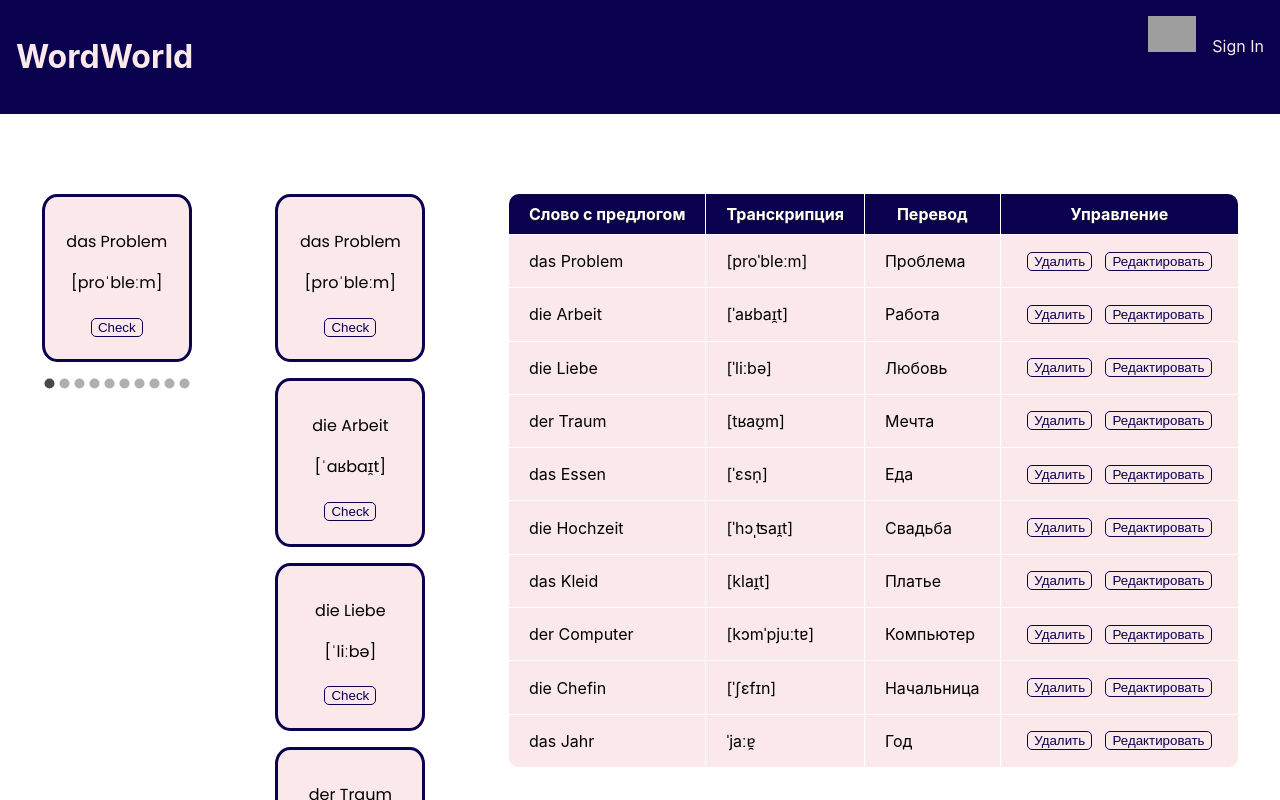
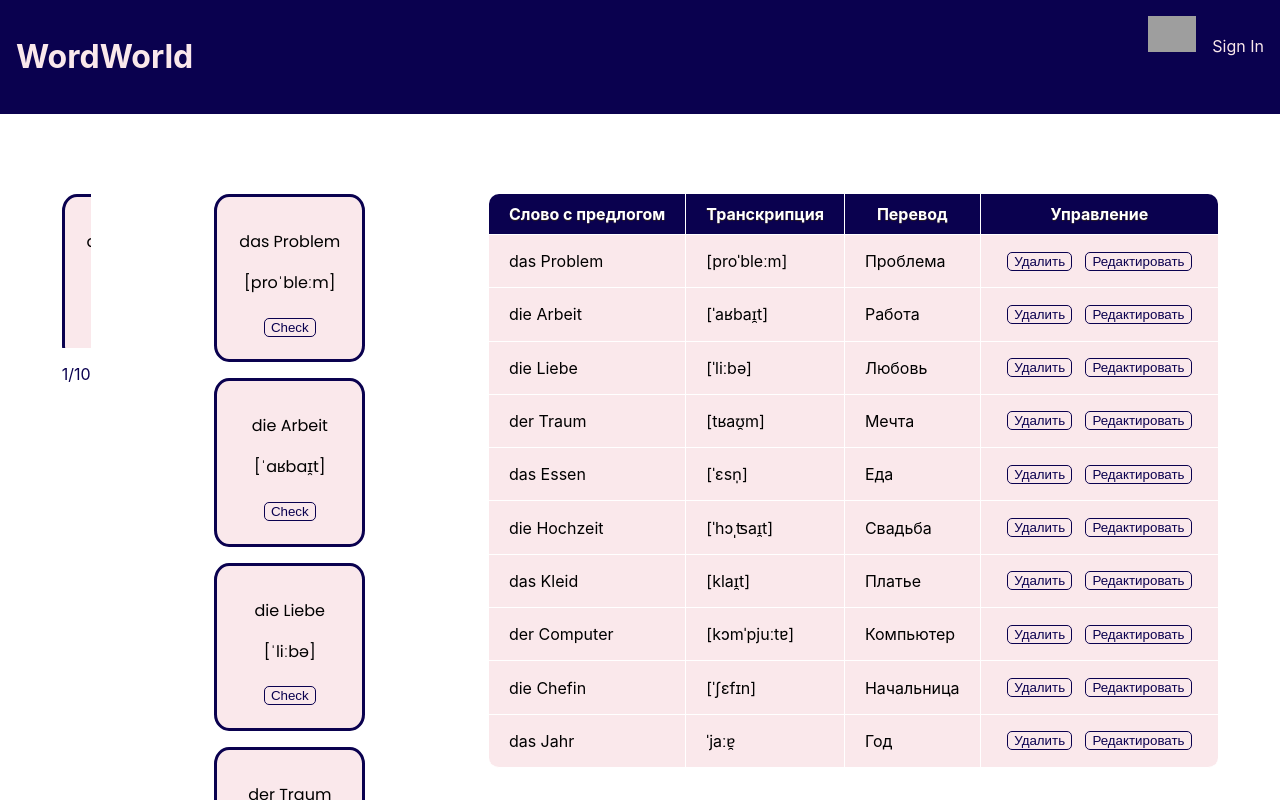
Before and after one commit to katbeg/words-app, a React (Create React App) app: page / in a window 1280 px wide. Shown: the top 800 px of the page. Built offline with nearby package versions, Linux system fonts and the light colour scheme; grey boxes are pictures that could not be loaded.

Commit message:
made loader, carousel with material ui

```diff
--- a/package.json
+++ b/package.json
@@ -13,6 +13,7 @@
     "react-dom": "^17.0.2",
     "react-material-ui-carousel": "^2.3.1",
     "react-multi-carousel": "^2.6.5",
+    "react-router-dom": "^5.3.0",
     "react-scripts": "4.0.3",
     "react-slick": "^0.28.1",
     "react-table": "^7.7.0",
--- a/src/App.js
+++ b/src/App.js
@@ -1,10 +1,15 @@
-import React from 'react';
+import React, { useEffect, useState } from 'react';
+import {  BrowserRouter,
+          Switch,
+          Route,
+          Link } from 'react-router-dom';
 import Card from './components/card.jsx';
 import './components/styles/card.scss';
 import './components/styles/variables.scss';
 import Header from './components/header.jsx';
 import Table from './components/table.jsx';
 import CardSlider from './components/Slider.jsx';
+import Loader from './components/loader.jsx';
 
 const words = [
   {preposition: 'das',
@@ -50,10 +55,20 @@ const words = [
 ];
 
 function App() {
+  const [isLoading, setLoading] = useState(true);
+
+  useEffect(() => {
+    //запрос на сервер, после запроса setLoading меняется
+    setLoading(false);
+  },[]);
+
   return (
     <div className="App">
       <Header></Header>
       <main className='app-main'>
+        {isLoading?
+        <Loader/>:
+        <>
         <div>
           <CardSlider words={words}/>
         </div>
@@ -66,8 +81,10 @@ function App() {
         }
         </div>
         <Table words={words}></Table>
+        </>
+        }
+
       </main>
-
       <footer></footer>
     </div>
   );
--- a/src/components/Slider.jsx
+++ b/src/components/Slider.jsx
@@ -1,12 +1,29 @@
-import React from 'react';
+import React, { Fragment, useState } from 'react';
 import Carousel from 'react-material-ui-carousel'
 import Card from './card';
+import './styles/slider.scss';
 
 export default function CardSlider(props)
 {
+    const [cardIndex, setCardIndex] = useState(1);
+    const nextIndex = (next, active) => {
+        setCardIndex(next+1);
+    }
+    const prevIndex = (prev, active) => {
+        if(active === 0){
+            setCardIndex(props.words.length);
+        }else{
+            setCardIndex(active);
+
+        }
+    }
     return (
+        <Fragment className='slider'>
             <Carousel
                 autoPlay={false}
+                next={(next,active)=>nextIndex(next,active)}
+                prev={(prev,active)=>prevIndex(prev,active)}
+                indicators={false}
             >
                 {
                     props.words.map((w) =>
@@ -15,5 +32,9 @@ export default function CardSlider(props)
                     )
                 }
             </Carousel>
+            <p className='slider__counter'>{cardIndex}/{props.words.length}</p>
+        </Fragment>
+
+
     )
 }
--- /dev/null
+++ b/src/components/loader.jsx
@@ -0,0 +1,8 @@
+import React from "react";
+import './styles/loader.scss';
+
+export default function Loader(){
+    return(
+        <div class="lds-ripple"><div></div><div></div></div>
+    )
+}
--- a/src/components/styles/card.scss
+++ b/src/components/styles/card.scss
@@ -15,8 +15,7 @@
     padding: 1em;
     margin-bottom: 1em;
     text-align: center;
-    min-width: 5em;
-    max-width: 7em;
+    min-width: 7em;
     height: fit-content;
     border: 3px solid $mainColor;
     border-radius: 10%;
--- /dev/null
+++ b/src/components/styles/loader.scss
@@ -0,0 +1,32 @@
+.lds-ripple {
+    display: inline-block;
+    position: relative;
+    width: 80px;
+    height: 80px;
+  }
+  .lds-ripple div {
+    position: absolute;
+    border: 4px solid rgb(26, 9, 126);
+    opacity: 1;
+    border-radius: 50%;
+    animation: lds-ripple 1s cubic-bezier(0, 0.2, 0.8, 1) infinite;
+  }
+  .lds-ripple div:nth-child(2) {
+    animation-delay: -0.5s;
+  }
+  @keyframes lds-ripple {
+    0% {
+      top: 36px;
+      left: 36px;
+      width: 0;
+      height: 0;
+      opacity: 1;
+    }
+    100% {
+      top: 0px;
+      left: 0px;
+      width: 72px;
+      height: 72px;
+      opacity: 0;
+    }
+  }
--- /dev/null
+++ b/src/components/styles/slider.scss
@@ -0,0 +1,16 @@
+@import 'variables.scss';
+
+.slider{
+    &__counter{
+        color: $mainColor;
+        text-align: center;
+    }
+}
+
+.Carousel-buttonHidden-9 {
+    opacity: 1 !important;
+}
+
+.Carousel-root-1 {
+    padding: 0 5vw;
+}
```
Also changed, not shown: 1 other file (tests, documents, lock files or other folders). Lines whose indentation alone changed are shown as unchanged.
